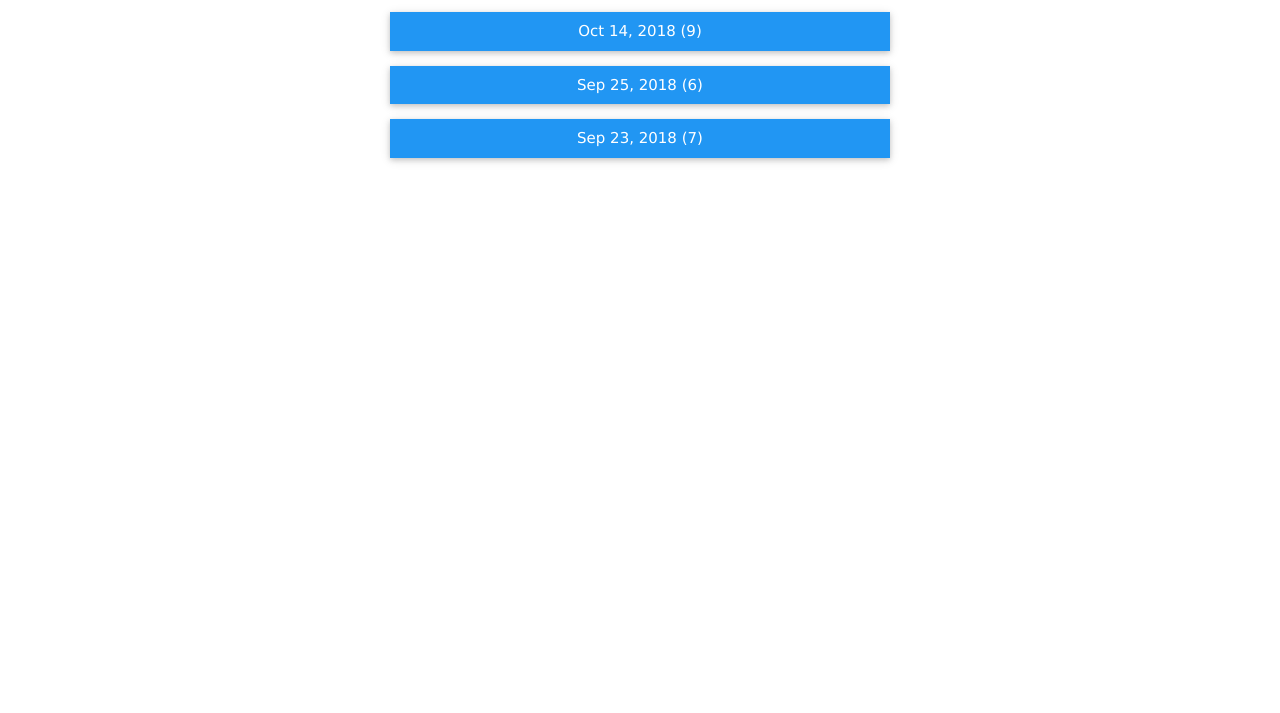
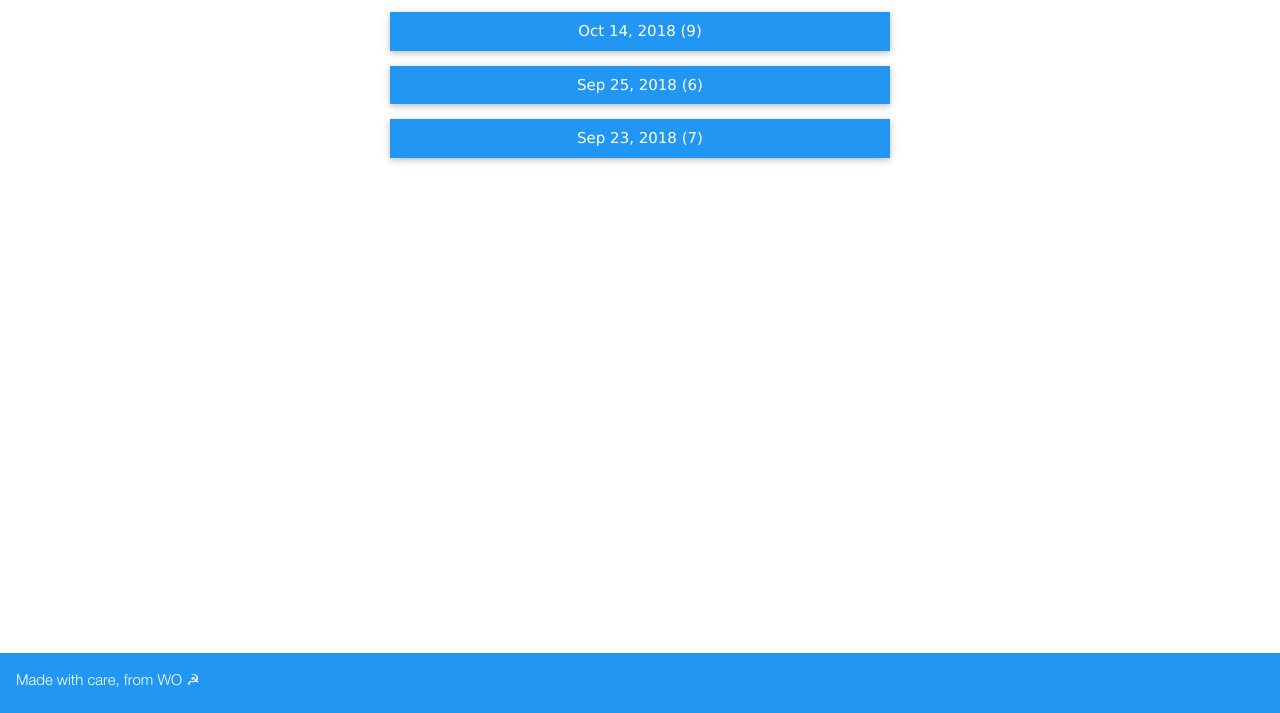
Before and after one commit to wallacecantible/start, a plain HTML site: page index.html in a window 1280 px wide. Shown: the part 87-800 px from the top of the page. Drawn offline with Linux system fonts and the light colour scheme.

Commit message:
Add files via upload

```diff
--- a/index.html
+++ b/index.html
@@ -12,10 +12,14 @@
 <title>Archive No. 2</title>
 </head>
 <body>
+<div id="container">
+<div id="header">
   <div class="w3-blue w3-container header-div">
     <p class="w3-xlarge">Archive No. 2 <span class="w3-small" style="">wallacecantible.github.io</span></p>
   </div>
+</div>
 
+<div id="body">
   <div class="limited w3-card">
     <button class="w3-blue w3-button full" onclick="uthree()">Oct 14, 2018 (9)</button>
   </div>
@@ -143,3 +147,10 @@
 </video>
     </div>
   </div>
+</div>
+
+<div id="footer" class="w3-blue w3-container header-div">
+<p>Made with care, from WO ☭</p>
+</div>
+</body>
+</html>
--- a/one.css
+++ b/one.css
@@ -10,3 +10,23 @@ video {width:100%;}
 
 @font-face {font-family:HNL;src:url('HelveticaNeueLight.ttf');}
 @font-face {font-family:HNM;src:url('HelveticaNeueMedium.ttf');}
+
+html,
+body {
+   margin:0;
+   padding:0;
+   height:100%;
+}
+#container {
+   min-height:100%;
+   position:relative;
+}
+#body {
+   padding-bottom:60px;   /* Height of the footer */
+}
+#footer {
+   position:absolute;
+   bottom:0;
+   width:100%;
+   height:60px;   /* Height of the footer */
+}
```
